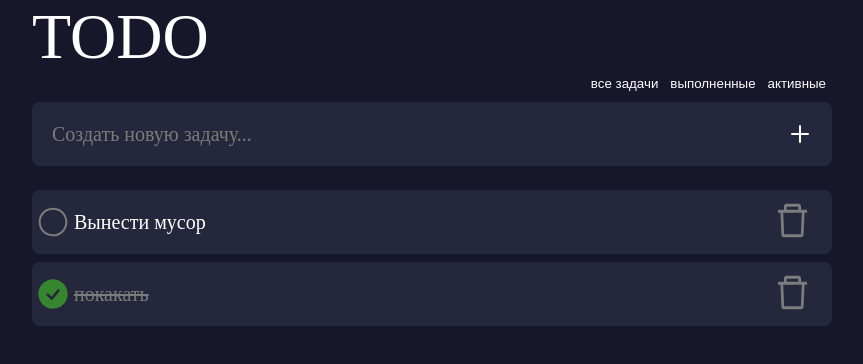
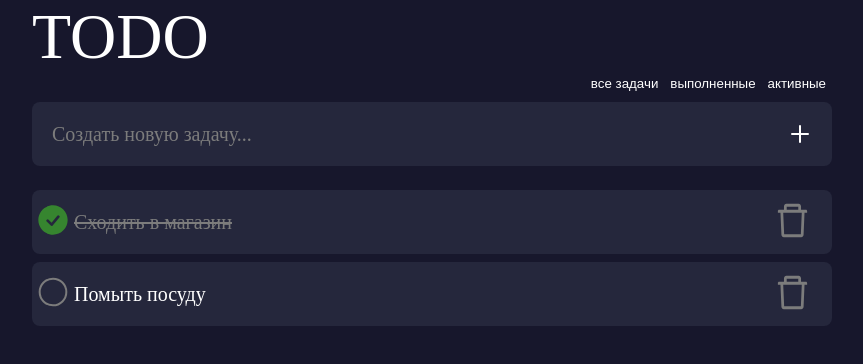
Before and after one commit to navzlet/Todo-list, a React (Create React App) app: page / in a window 1280 px wide. Shown: the top 364 px of the page, without its empty margins (208-1071 px from the left). Built offline with nearby package versions, Linux system fonts and the light colour scheme.

Commit message:
adding todos

```diff
--- a/package.json
+++ b/package.json
@@ -10,6 +10,8 @@
     "@types/node": "^16.11.59",
     "@types/react": "^18.0.20",
     "@types/react-dom": "^18.0.6",
+    "mobx": "^6.6.2",
+    "mobx-react-lite": "^3.4.0",
     "node-sass": "^7.0.3",
     "react": "^18.2.0",
     "react-dom": "^18.2.0",
--- /dev/null
+++ b/src/store/task.ts
@@ -0,0 +1,29 @@
+import { makeAutoObservable } from "mobx"
+
+type todo = {
+  id: number,
+  title: string,
+  completed: boolean
+}
+
+class Task {
+  todos: todo[] = [{id: 1, title: 'Сходить в магазин', completed: true },
+  {id: 2, title: 'Помыть посуду', completed: false }]
+  constructor(){
+    makeAutoObservable(this)
+  }
+
+  addTodo(todo : todo){
+this.todos.push(todo)
+  }
+
+  removeTodo(id: number){
+    this.todos = this.todos.filter((todo)=>todo.id !== id)
+  }
+  completeTodo(todo: todo){
+    todo.completed ? todo.completed = false : todo.completed = true
+
+  }
+}
+
+export default new Task()
--- a/src/todo/main.todo.tsx
+++ b/src/todo/main.todo.tsx
@@ -1,11 +1,16 @@
-import React from "react";
+import React, { useState } from "react";
 import "./todo.scss";
 import { PlusIcon } from "../icons/plusIcon.jsx";
 import { DeleteIcon } from "../icons/deleteIcon.jsx";
 import { CheckEmptyIcon } from "../icons/checkEmptyIcon";
 import { CheckFilledIcon } from "../icons/checkFilledIcon";
+import { observer } from "mobx-react-lite";
 
-export function Todo() {
+import todo from "../store/task";
+
+export const Todo = observer((): JSX.Element => {
+  const [newTask, setNewTask] = useState("");
+
   return (
     <div className="todo">
       <div className="todo__header">TODO</div>
@@ -19,26 +24,41 @@ export function Todo() {
           className="todo__createTodo_input"
           type="text"
           placeholder="Создать новую задачу..."
+          onChange={(e: any) => setNewTask(e.target.value)}
         />
-        <PlusIcon className="todo__createTodo_icon" />
+        <PlusIcon
+          onClick={() =>
+            todo.addTodo({ id: 4, title: newTask, completed: false })
+          }
+          className="todo__createTodo_icon"
+        />
       </div>
       <div className="tasks">
-        <div className="task">
-          <CheckEmptyIcon className="task__check" />
-          <div className="task__text">Вынести мусор</div>
-          <div className="task__delete">
-            <DeleteIcon />
+        {todo.todos.map((t) => (
+          <div className="task" key={t.id}>
+            <div onClick={() => todo.completeTodo(t)}>
+              {t.completed ? (
+                <CheckFilledIcon className="task__check" />
+              ) : (
+                <CheckEmptyIcon className="task__check" />
+              )}
+            </div>
+            <div
+              className={t.completed ? "task__text_completed" : "task__text"}
+            >
+              {t.title}
+            </div>
+            <div
+              className="task__delete"
+              onClick={() => {
+                todo.removeTodo(t.id);
+              }}
+            >
+              <DeleteIcon />
+            </div>
           </div>
-        </div>
-        {/* another task */}
-        <div className="task">
-          <CheckFilledIcon className="task__check" />
-          <div className="task__text_completed">покакать</div>
-          <div className="task__delete">
-            <DeleteIcon />
-          </div>
-        </div>
+        ))}
       </div>
     </div>
   );
-}
+});
--- a/src/todo/todo.scss
+++ b/src/todo/todo.scss
@@ -2,7 +2,6 @@
   display: flex;
   align-items: center;
   width: 800px;
-  // background-color: white;
   flex-direction: column;
 }
 
```
Also changed, not shown: 1 other file (tests, documents, lock files or other folders).
